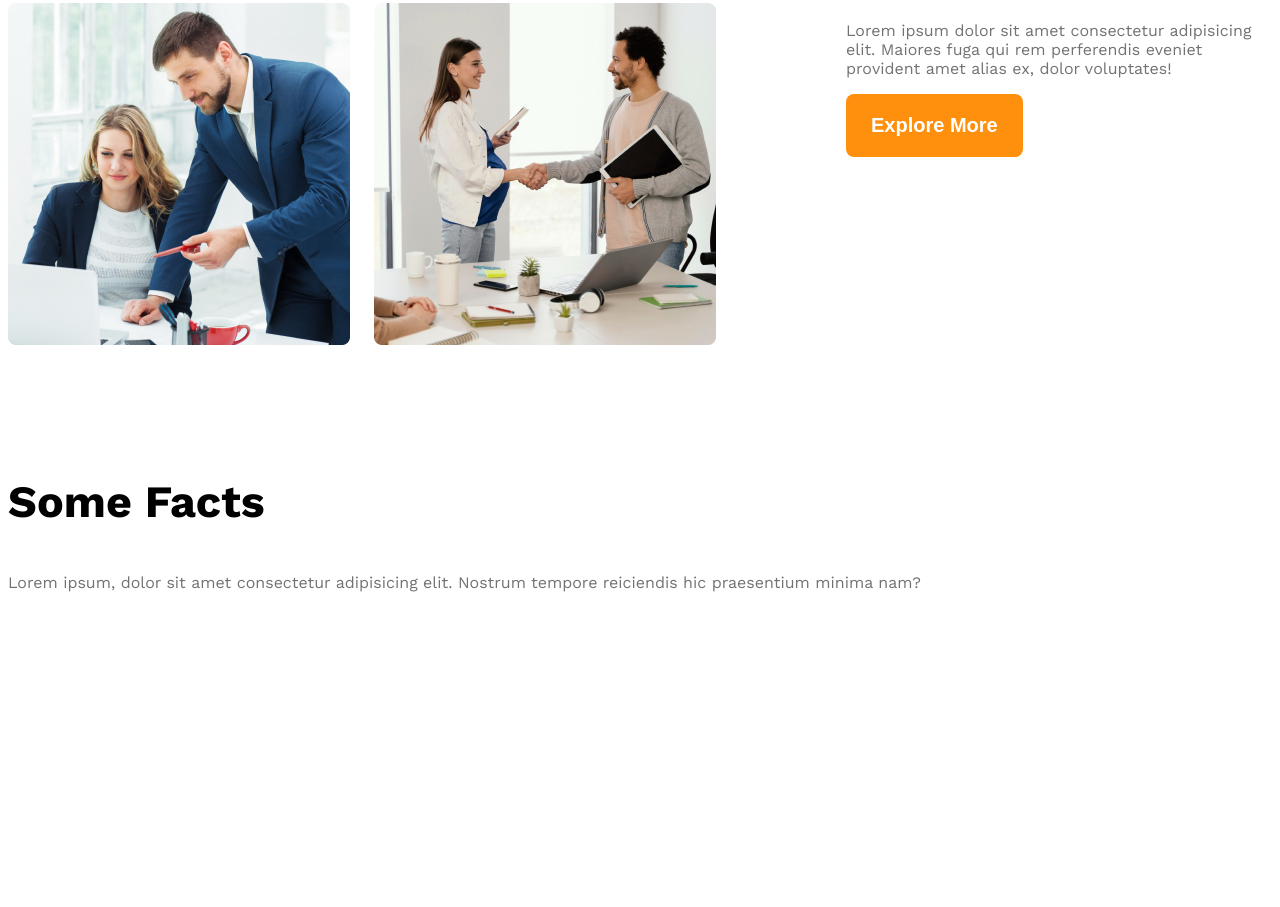
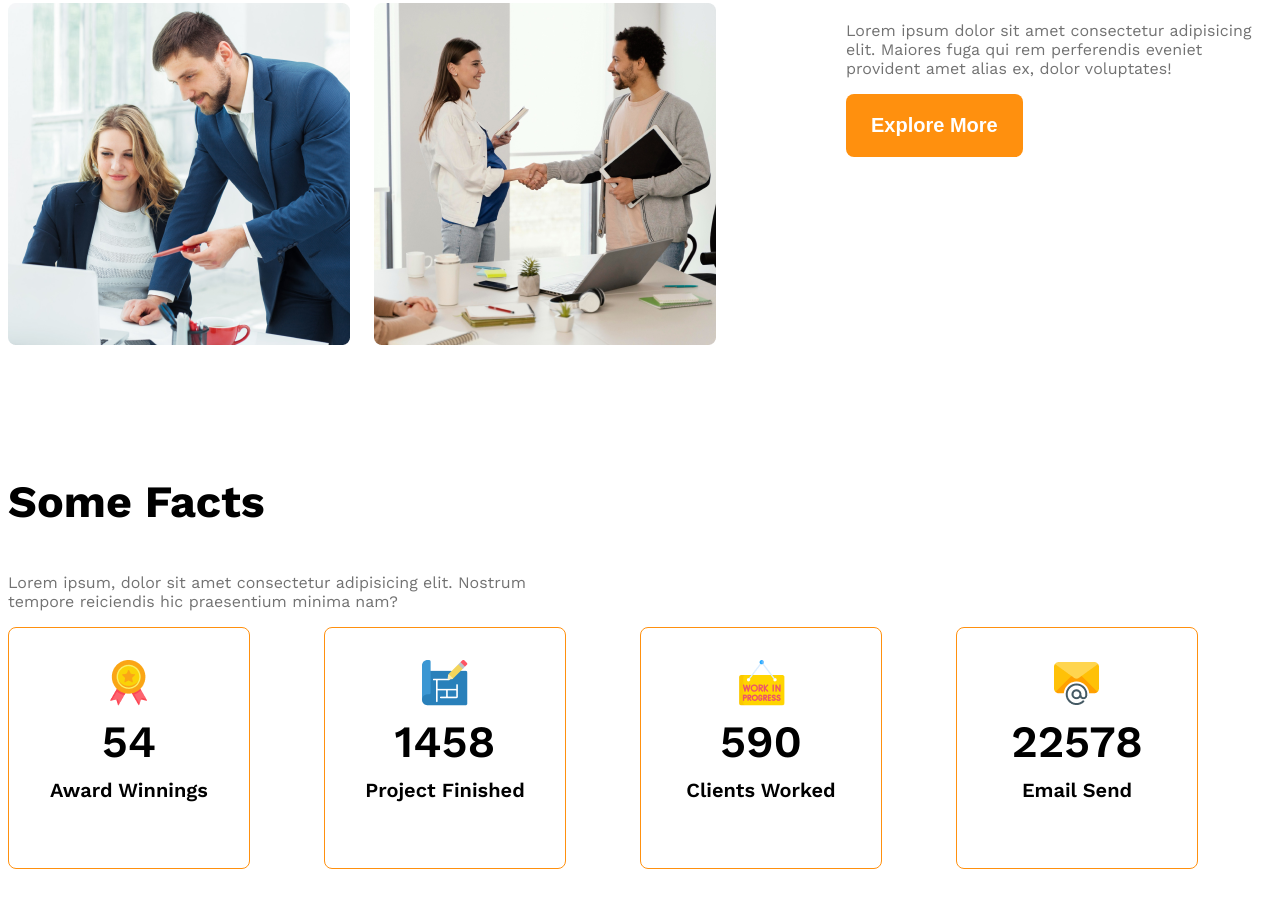
Before and after one commit to palash00912/g3-architects-website-, a plain HTML site: page index.html in a window 1280 px wide. Shown: the part 1677-2584 px from the top of the page. Before the commit the page ends 2558 px from the top, so only its background shows below. Drawn offline with nearby package versions, Linux system fonts and the light colour scheme; a web font is replaced by a local one.

Commit message:
added facts images and discription

```diff
--- a/index.html
+++ b/index.html
@@ -74,33 +74,40 @@
       <!-- features will enjoy -->
       <section>
         <h3 class="section-title">Some Facts</h3>
-        <p class="text-light-gray">
+        <p class="text-light-gray fact-discription">
           Lorem ipsum, dolor sit amet consectetur adipisicing elit. Nostrum
           tempore reiciendis hic praesentium minima nam?
         </p>
-        <div class="fact-container">
-          <!-- .fact*4>img.fact-icon+h4.fact-number+h5.fact-name -->
-          <div class="fact">
-            <img src="" alt="" class="fact-icon">
-            <h4 class="fact-number"></h4>
-            <h5 class="fact-name"></h5>
+        <div class="facts-container">
+          <!-- .fact-card*4>img.fact-icon+h4.fact-number+h5.fact-name -->
+          <div class="fact-card display-flex">
+            <div>
+              <img src="/images/icons/ribon.png" alt="" class="fact-icon" />
+              <h4 class="fact-number">54</h4>
+              <h5 class="fact-name">Award Winnings</h5>
+            </div>
           </div>
-          <div class="fact">
-            <img src="" alt="" class="fact-icon">
-            <h4 class="fact-number"></h4>
-            <h5 class="fact-name"></h5>
+          <div class="fact-card display-flex">
+            <div>
+              <img src="/images/icons/projects.png" alt="" class="fact-icon" />
+              <h4 class="fact-number">1458</h4>
+              <h5 class="fact-name">Project Finished</h5>
+            </div>
           </div>
-          <div class="fact">
-            <img src="" alt="" class="fact-icon">
-            <h4 class="fact-number"></h4>
-            <h5 class="fact-name"></h5>
+          <div class="fact-card display-flex">
+            <div>
+              <img src="/images/icons/customers.png" alt="" class="fact-icon" />
+              <h4 class="fact-number">590</h4>
+              <h5 class="fact-name">Clients Worked</h5>
+            </div>
           </div>
-          <div class="fact">
-            <img src="" alt="" class="fact-icon">
-            <h4 class="fact-number"></h4>
-            <h5 class="fact-name"></h5>
+          <div class="fact-card display-flex">
+            <div>
+              <img src="/images/icons/email.png" alt="" class="fact-icon" />
+              <h4 class="fact-number">22578</h4>
+              <h5 class="fact-name">Email Send</h5>
+            </div>
           </div>
-
         </div>
       </section>
 
--- a/style/architects.css
+++ b/style/architects.css
@@ -108,6 +108,37 @@
 #quick-list{
     font-weight: 500;
 }
+/* some facts related styles */
+.facts-container{
+  display: grid;
+  grid-template-columns: repeat(4, 1fr);
+}
+.fact-card{
+    border: 1px solid #FF900E;
+    width: 240px;
+    height: 240px;
+    border-radius: 8px;
+    text-align: center;
+    align-items: center;
+    justify-content: center;
+
+}
+.fact-number{
+    font-size: 2.8rem;
+    font-weight: 600;
+    margin-top: 5px;
+    margin-bottom: 10px;
+}
+.fact-name{
+    font-size: 1.25rem;
+    font-weight: 600;
+    margin-top: 10px;
+
+}
+.fact-discription{
+    max-width: 540px;
+}
+
 /* responsive media query */
 @media screen and (max-width: 576px) {
     .navbar,
```
